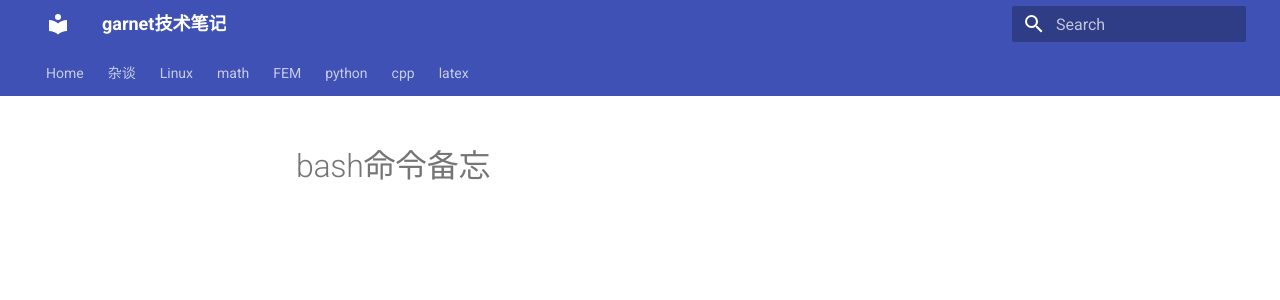
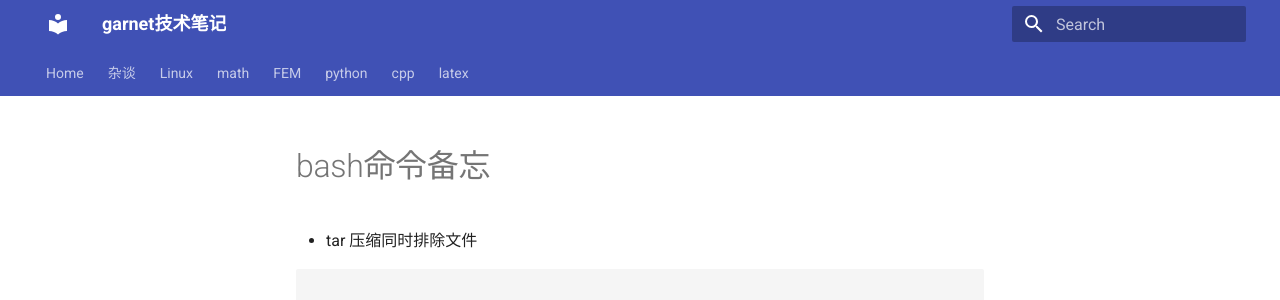
Before and after one commit to ymma98/technotes, an MkDocs documentation site: the page built from docs/Linux/bash命令备忘.md, in a window 1280 px wide. Shown: the top 300 px of the page. Built offline with MkDocs 1.6.1 and Material for MkDocs 9.7.7, drawn with Linux system fonts in a browser that asks for light colours.

Commit message:
docs/Linux/bash命令备忘.md updated from https://stackedit.cn/

````diff
--- a/docs/Linux/bash命令备忘.md
+++ b/docs/Linux/bash命令备忘.md
@@ -1,6 +1,10 @@
 # bash命令备忘
 
+* tar 压缩同时排除文件
 
+```bash
+
+```
 <!--stackedit_data:
-eyJoaXN0b3J5IjpbLTEwNTA4MzQ0NjVdfQ==
+eyJoaXN0b3J5IjpbMTg1Njc1NDkwNV19
 -->
````
